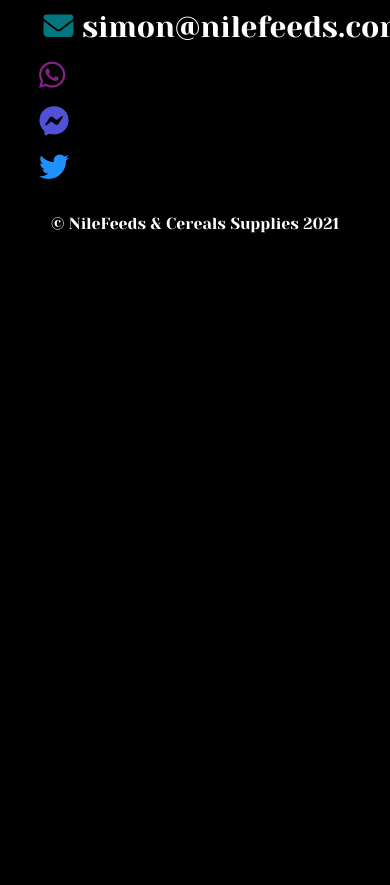
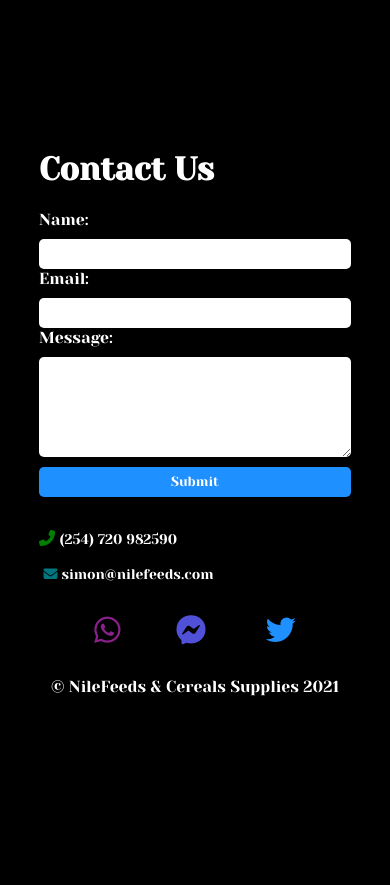
Before and after one commit to nilefeeds-ke/nilefeeds-ke.github.io, a PHP site: page / in a window 390 px wide; the page is wider, and only the part inside the window is pictured. Shown: the part 3149-4034 px from the top of that part. Before the commit the page ends 3382 px from the top of that part, so only its background shows below. Run offline with PHP 8.4, Linux system fonts and the light colour scheme; some libraries are stand-ins or nearby versions; some web fonts are replaced.

Commit message:
contact des

```diff
--- a/assets/css/main.css
+++ b/assets/css/main.css
@@ -16,15 +16,21 @@ body,
 .about,
 .nav .logo,
 .footer,
+.product,
+.products,
 .footer .contacts,
 .footer .contacts .contact_form,
 .banner .btn,
 .nav .nav_links,
+.products_listing,
 .about .about_history,
 .footer .contacts .contact_details pre,
 .about .about_history .story,
 .about .about_history .about_image{
     display:flex;
+}
+.products_listing{
+    flex-wrap: wrap;
 }
 
 .h,
@@ -70,6 +76,7 @@ body,
 
 .nav .nav_links,
 .footer .contacts,
+.products_listing,
 .footer .contacts .contact_details pre,
 .about .about_history{
     justify-content:space-evenly;
@@ -79,18 +86,28 @@ body,
     background-color:dodgerblue;
 }
 
+
 .h,
 .banner .btn,
 .nav .logo,
+.product,
 .about .about_history .story,
 .about .about_history .about_image{
     justify-content:center;
+}
+.product{
+    border-radius: 50%;
+    overflow: hidden;
+}
+.product img{
+    border-radius: 50%;
 }
 
 .h,
 .nav .logo,
 .footer .contacts,
 .banner .btn,
+.product,
 .nav .nav_links{
     place-items: center;
 }
@@ -99,6 +116,7 @@ body,
 .banner,
 .footer,
 .story,
+.products,
 .footer .contacts .contact_form{
     flex-flow: column;
 }
@@ -143,7 +161,11 @@ img{
     font-size: 30px;
 }
 
-
+.product{
+    max-height:200px;
+    margin-top: 10px;
+    max-width:200px;
+}
 .nav,
 .toTop{
     position: sticky;
@@ -233,13 +255,30 @@ img{
         font-size: 20px;
     }
 
+    .contact-details .social_contacts{
+        display:flex;
+    }
+
+    .contact-details .social_contacts{
+        flex-flow: row wrap;
+    }
+    .contact-details .social_contacts{
+        justify-content:space-evenly
+    }
+    .contact-details .social_contacts .a{
+        max-width: fit-content;
+    }
+
     .nav,
     .about_history,
+    .contact-details,
     .footer .contacts{
         flex-flow: column;
     }
 
     .footer .contacts,
+    .contact-details .bus_contact,
+    .contact-details .social_contacts,
     .about .about_history .about_image,
     .about .about_history .story,
     .nav .logo, .nav .nav_links{
@@ -250,4 +289,8 @@ img{
         width:80%;
     }
 
+    .contact-details .bus_contact a{
+        font-size: 14px;
+    }
+
 }
--- a/assets/js/main.js
+++ b/assets/js/main.js
@@ -56,13 +56,21 @@ const imageLazyLoad = () =>{
 
 
     async function fetchProducts(){
-
+        const products = document.querySelector('.products_listing');
+        console.log(products);
         const response = await fetch('/assets/json/main.json');
         const res = await response.json();
         console.log(res);
 
         res.forEach((item, index) =>{
-            console.log(item['url'])
+            console.log(item['url']);
+            const div = document.createElement('div');
+            div.setAttribute('class', 'product');
+            const img = document.createElement('img');
+            img.setAttribute('src', item['url']);
+            img.setAttribute('alt', item['url']);
+            div.appendChild(img);
+            products.appendChild(div);
         })
 
     }
--- a/assets/json/main.json
+++ b/assets/json/main.json
@@ -8,14 +8,7 @@
         "name": "",
         "url": "https://i.postimg.cc/SQ6zK83M/02.jpg",
         "description":""
-    }
-    ,
-    {
-        "name": "",
-        "url": "https://i.postimg.cc/Kvm33jhs/03.jpg",
-        "description":""
-    }
-    ,
+    },
     {
         "name": "",
         "url": "https://i.postimg.cc/FsGdyv9F/04.jpg",
--- a/index.html
+++ b/index.html
@@ -91,7 +91,10 @@
 
 
            <div id="products" class="h products">
-               <h1>[TODO: Products]</h1>
+               <h1>Products</h1>
+               <div class="products_listing">
+
+               </div>
            </div>
            <!-- <div id="about" class="h about"></div>-->
         </main>
@@ -114,11 +117,15 @@
                     </form>
                 </div>
                 <div class="contact-details">
-                    <pre class="pre"><i class="fas fa-phone-alt"></i> <a href>(254) 720 982590</a></pre>
-                    <pre class="pre"> <a href="mailto:simon@nilefeeds.com"><i class="fas fa-envelope"></i> simon@nilefeeds.com</a></pre>
-                    <pre class="pre"><a href="https://l.facebook.com/l.php?u=https%3A%2F%2Fapi.whatsapp.com%2Fsend%3Fphone%3D254720982590%26fbclid%3DIwAR3WV1vT4vYCMvYfCbsMurd8o6Wb-yg9iNhwVDdDuPnezhSMQniFD11egqs&h=AT1OML57-G-6JOopFBwY71ahPITGHRJ6f9hGqZpfEZviSiULb0SmkAPK3y_BvJU4A2wmSoQvWrHViknZjqXiJesmtqCVSFyN0Z9sBMepkydLxTqrKQtfSUFMja9w0g"><i class="fab fa-whatsapp"></i></a></pre>
-                    <pre class="pre"><a href="https://m.me/nilefeeds"><i class="fab fa-facebook-messenger"></i></a> </pre>
-                    <pre class="pre"><a href="https://twitter.com/nilefeeds"><i class="fab fa-twitter"></i></a></pre>
+                    <div class="bus_contact">
+                        <pre class="pre"><i class="fas fa-phone-alt"></i> <a href>(254) 720 982590</a></pre>
+                        <pre class="pre"> <a href="mailto:simon@nilefeeds.com"><i class="fas fa-envelope"></i> simon@nilefeeds.com</a></pre>
+                    </div>
+                    <div class="social_contacts">
+                        <pre class="pre"><a href="https://l.facebook.com/l.php?u=https%3A%2F%2Fapi.whatsapp.com%2Fsend%3Fphone%3D254720982590%26fbclid%3DIwAR3WV1vT4vYCMvYfCbsMurd8o6Wb-yg9iNhwVDdDuPnezhSMQniFD11egqs&h=AT1OML57-G-6JOopFBwY71ahPITGHRJ6f9hGqZpfEZviSiULb0SmkAPK3y_BvJU4A2wmSoQvWrHViknZjqXiJesmtqCVSFyN0Z9sBMepkydLxTqrKQtfSUFMja9w0g"><i class="fab fa-whatsapp"></i></a></pre>
+                        <pre class="pre"><a href="https://m.me/nilefeeds"><i class="fab fa-facebook-messenger"></i></a> </pre>
+                        <pre class="pre"><a href="https://twitter.com/nilefeeds"><i class="fab fa-twitter"></i></a></pre>
+                    </div>
                 </div>
             </div>
             <p class="copyright">&copy; NileFeeds & Cereals Supplies <span>2021</span></p>
```
